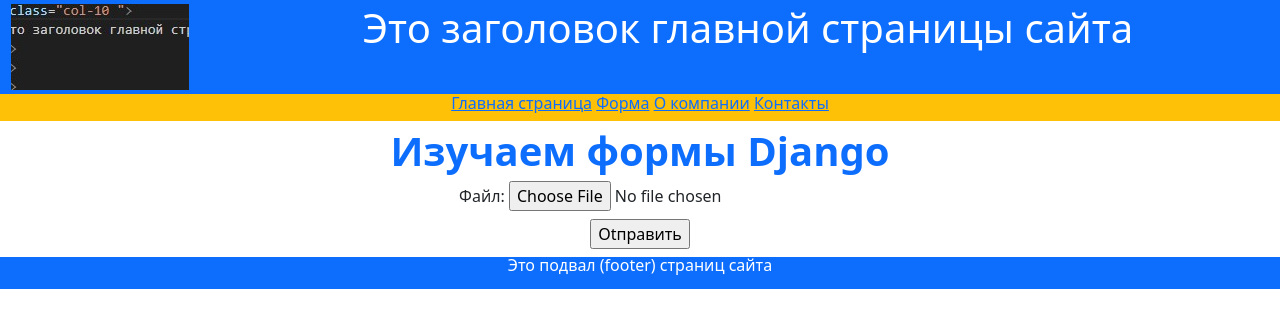
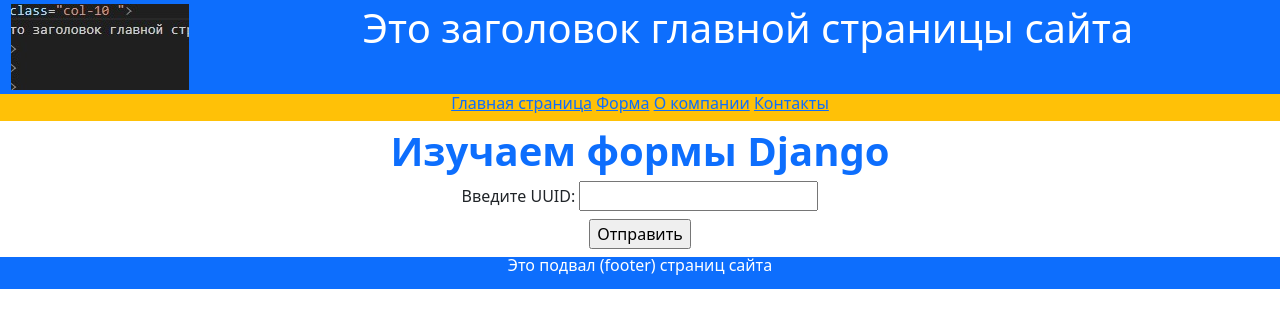
Before and after one commit to Kustikphphph/django_Learning_Project_-1, a Django app: page /myform/ in a window 1280 px wide. Shown: the top 328 px of the page. Run offline with Django 4.2, Linux system fonts and the light colour scheme; parts of the project's set-up code (start-up, migrations or seed data) failed here and were passed over; some libraries are stand-ins or nearby versions.

Commit message:
пз-14 Поля (FileField, FilePathField, FloatField, GenericIPAddressField, lmageField, IntegerField, JsonField, MultipleChoiceField, NullBooleanField, RegexField, SlugField, TimeField, TypedChoiceField, TypedMultipleChoiceField, URLField, UUIDField)

```diff
--- a/hello/firstapp/forms.py
+++ b/hello/firstapp/forms.py
@@ -6,5 +6,5 @@
 #     age = forms.IntegerField(label="Возраст клиента",
 #     widget=forms.NumberInput(attrs={"class": "myfield"}))
 class UserForm(forms.Form):
-     file_path = forms.FilePathField(label="Выберите файл",
-                                    path='C:/Users/Student28/Desktop/Урок/')
+     uuid_text = forms.UUIDField(label="Введите UUID",
+          help_text="Формат xxxxxxxx-xxxx-xxxx-xxxx-xxxxxxxxxxxx")
--- a/hello/templates/firstapp/myform.html
+++ b/hello/templates/firstapp/myform.html
@@ -3,10 +3,10 @@
 {% block header %}Изучаем формы Django{% endblock header %}
 {% block content%}
 <div>
-<label>Файл:</label>
-<input type="file"></input>
+<label>Введите UUID:</label>
+<input type="text">
 </div>
 <div class="my-2">
-<input type="submit" value="Оtправить" >
+<input type="submit" value="Отправить" >
 </div>
 {% endblock content %}
```
